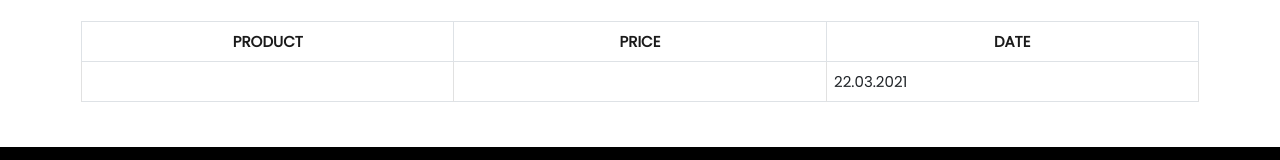
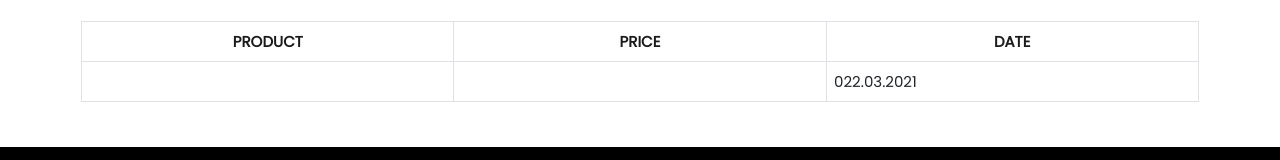
Before and after one commit to SvitlanaRybakova/Bilshop-Lavender, a React (Create React App) app: page /MyProfile in a window 1280 px wide. Shown: the part 415-575 px from the top of the page. Built offline with nearby package versions, Linux system fonts and the light colour scheme.

Commit message:
added date

```diff
--- a/src/pages/MyProfile.js
+++ b/src/pages/MyProfile.js
@@ -20,18 +20,13 @@ function MyProfile() {
     console.log(userOrders);
   }
 
-  function currentDate() {
+  function Datum() {
     const today = new Date();
-    const nullBeforeMonth = today.getMonth() <= 9 ? "0" : "";
-    const nullBeforeDay = today.getDate() <= 9 ? "0" : "";
+    const Month = today.getMonth() <= 12 ? "0" : "";
+    const Day = today.getDate() <= 22 ? "0" : "";
     const date =
-      nullBeforeDay +
-      today.getDate() +
-      "." +
-      nullBeforeMonth +
-      (today.getMonth() + 1) +
-      "." +
-      today.getFullYear();
+      Day +
+      today.getDate() + "." + Month + (today.getMonth() + 1) +"." + today.getFullYear();
     return date;
   }
 
@@ -94,7 +89,7 @@ function MyProfile() {
               <td></td>
               <td>
                 <div className={`${styles.datum}`}>
-                  {currentDate()}{" "}
+                  {Datum()}{" "}
                 </div>{" "}
               </td>
             </tr>
```
